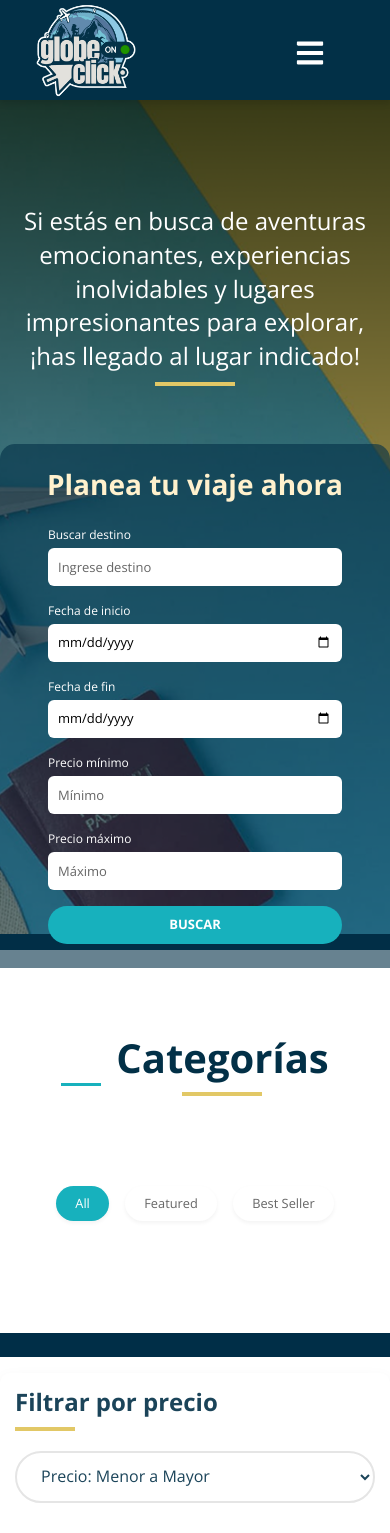
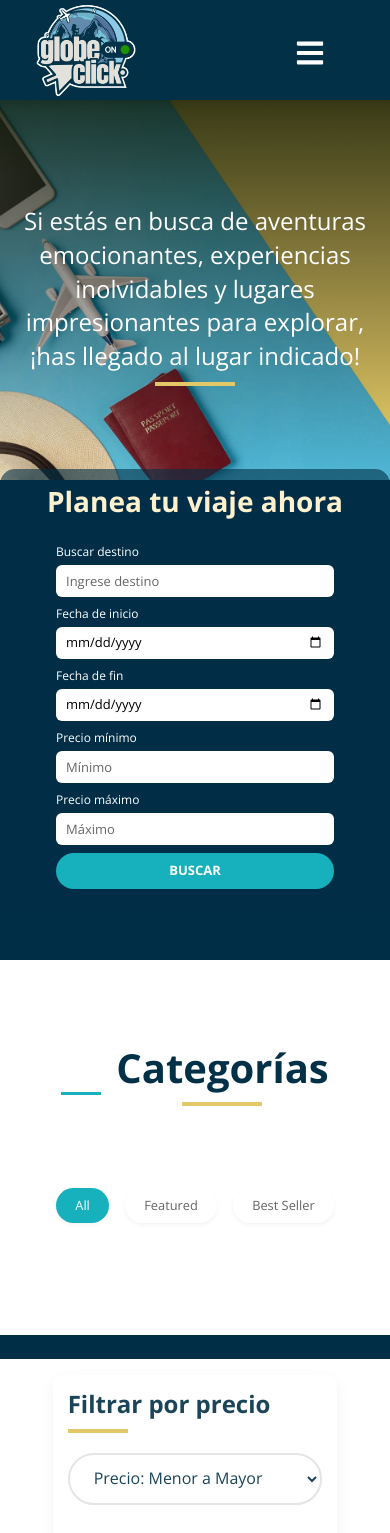
Before and after one commit to Frantisekt/proyecto-integrador-dh, a React (Vite) app in the folder Frontend/turismo_front/: page / in a window 390 px wide. Shown: the top 1533 px of the page. Built offline with nearby package versions, Linux system fonts and the light colour scheme; no server answers; a web font is replaced by a local one.

Commit message:
Pulido de estilos

```diff
--- a/Frontend/turismo_front/src/Components/Categories/Categories.module.css
+++ b/Frontend/turismo_front/src/Components/Categories/Categories.module.css
@@ -13,7 +13,7 @@
 .titleContainer {
   display: flex;
   align-items: center;
-  margin-bottom: 1.5rem;
+  margin-bottom: 1rem;
 }
 
 .titleLine {
@@ -109,6 +109,11 @@
   .titleContainer {
     justify-content: center;
   }
+
+  .container {
+    margin-top: 29rem; /* Agrega espacio arriba de la sección de categorías */
+    padding-top: 4rem;
+  }
 }
 
 @media (max-width: 480px) {
@@ -126,6 +131,8 @@
 
   .container {
     background-color: rgba(255, 255, 255, 1);
+    margin-top: 29rem; /* Agrega espacio arriba de la sección de categorías */
+    padding-top: 4rem;
   }
 
   .filterButton {
--- a/Frontend/turismo_front/src/Components/Hero/Hero.module.css
+++ b/Frontend/turismo_front/src/Components/Hero/Hero.module.css
@@ -1,7 +1,7 @@
 .hero {
     position: relative;
     width: 100%;
-    height: calc(100vh - 10px);
+    height: calc(70vh - 10px);
     background: url("../../assets/hero_image.png") no-repeat center center;
     background-size: cover;
     display: flex;
@@ -34,7 +34,7 @@
     display: flex;
     justify-content: flex-end;
     padding-right: 5%;
-    padding-top: 40vh;
+    padding-top: 25vh;
   }
 
   .heroText {
@@ -48,12 +48,12 @@
 
   .searchWrapper {
     width: 100%;
-    margin-top: auto;
+    margin-top: -2rem;
   }
 
   .searchContainer {
     background-color: rgba(2, 48, 71, 0.6);
-    padding: 2rem 0;
+    padding: 1.5rem 0;
     width: 100%;
     border-radius: 15px 15px 0 0;
   }
@@ -158,7 +158,13 @@
       padding-left: 1rem;
       padding-top: 10vh;
     }
-
+    .hero {
+      height: 45vh; /* Reduce aún más en móviles */
+  }
+    .searchWrapper {
+      margin-top: 25px; /* Evita que se solape */
+       margin-bottom: 1rem;
+  }
     .heroText {
       font-size: 24px;
       text-align: center;
@@ -174,10 +180,22 @@
     }
 
     .searchContainer {
-      padding: 1.5rem 0;
-    }
+      padding: 1rem 0.5rem; /* Reduce el padding */
+  }
 
-    .searchBar button {
-      width: 100%;
-    }
+  .searchBar {
+    gap: 8px; /* Reduce el espacio entre los inputs */
+}
+
+.searchBar input,
+.searchBar select {
+    height: 32px; /* Reduce la altura de los inputs */
+    font-size: 13px;
+}
+.searchBar button {
+  height: 36px; /* Reduce el botón */
+  font-size: 13px;
+  min-width: 100%;
+}
+
   }
--- a/Frontend/turismo_front/src/Components/PriceFilter/PriceFilter.module.css
+++ b/Frontend/turismo_front/src/Components/PriceFilter/PriceFilter.module.css
@@ -29,6 +29,12 @@
     /* Eliminar cualquier margen vertical */
     margin-top: 0;
     margin-bottom: 0;
+  }
+
+  .container {
+    width: 73%;
+    margin: auto;
+    text-align: center;
   }
 
   .filterSection {
--- a/Frontend/turismo_front/src/Components/Recomendations/Recomendations.jsx
+++ b/Frontend/turismo_front/src/Components/Recomendations/Recomendations.jsx
@@ -172,11 +172,9 @@ export function Recommendations() {
     <section className={styles.section}>
       <div className={styles.container}>
         <div className={styles.header}>
-          <span className={styles.label}>RECOMMENDATIONS</span>
+
           <h2 className={styles.title}>Recomendaciones</h2>
-          <p className={styles.description}>
-            Explore our curated selection of the world's most sought-after travel spots in this diverse list of must-visit places.
-          </p>
+
         </div>
 
         <div className={styles.carouselWrapper}>
```
